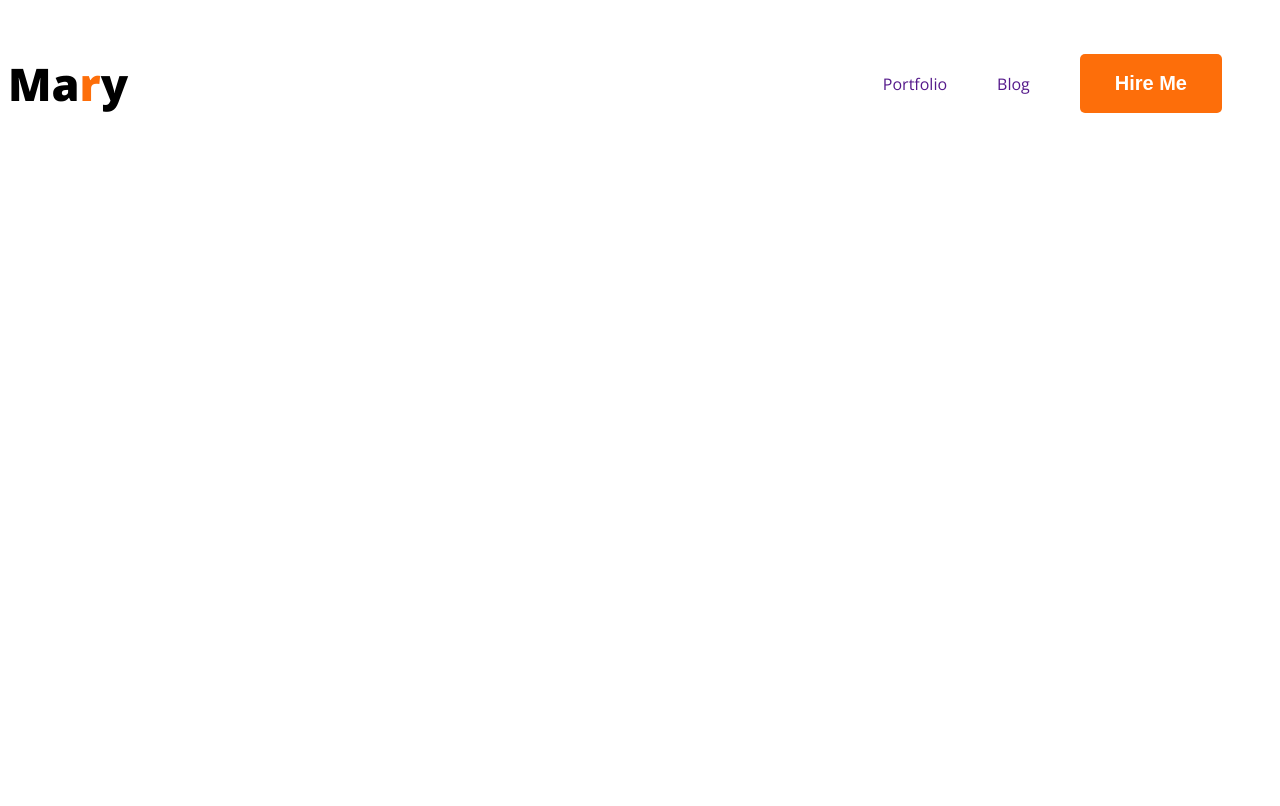
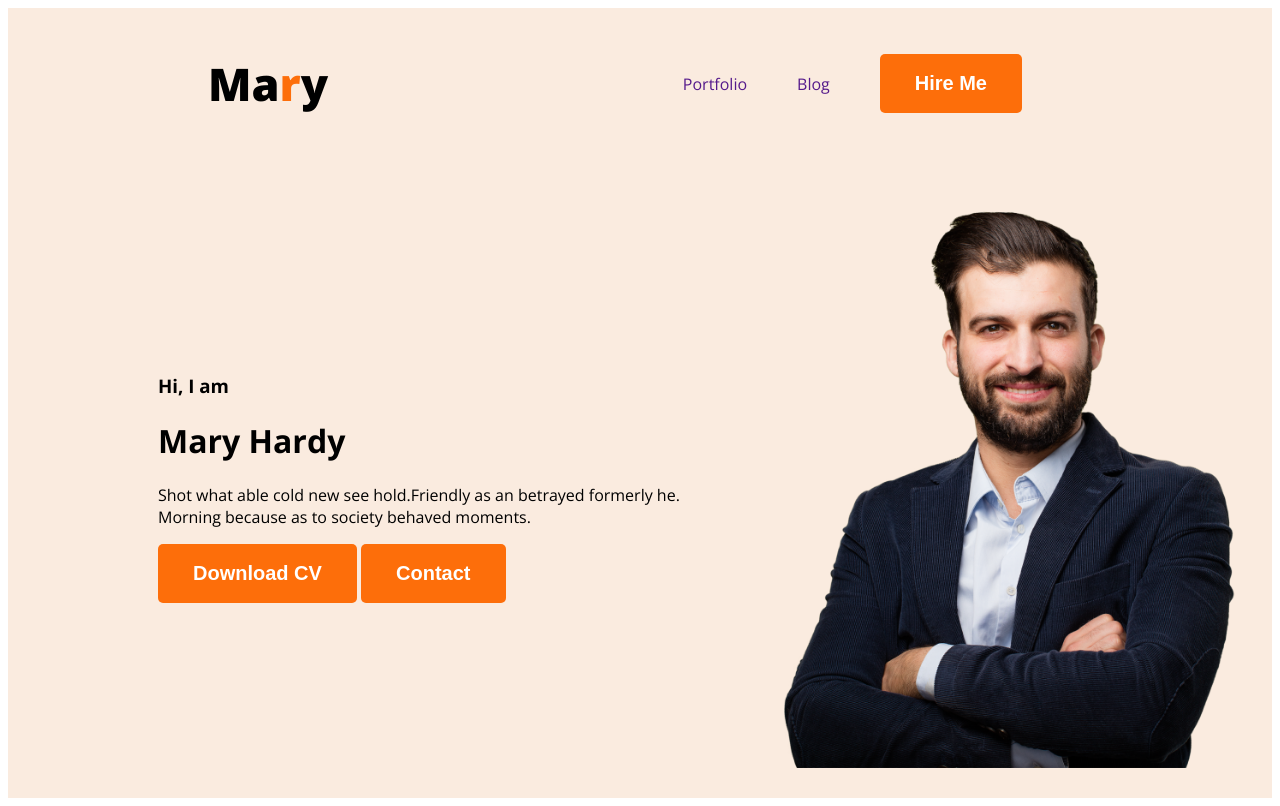
Before and after one commit to Md-Foysal-2024/Module-05-Portfolio, a plain HTML site: page index.html in a window 1280 px wide. Drawn offline with nearby package versions, Linux system fonts and the light colour scheme.

Commit message:
added banner section

```diff
--- a/index.html
+++ b/index.html
@@ -12,7 +12,7 @@
 </head>
 
 <body>
-    <header>
+    <header class="header">
         <nav>
             <h3 class="nav-title">Ma<span class="text-primary">r</span>y</h3>
             <ul>
@@ -20,8 +20,17 @@
                 <li><a href="">Blog</a></li>
                 <li><a href=""><button class="btn-primary">Hire Me</button></a></li>
             </ul>
-
         </nav>
+        <div class="banner">
+            <div class="banner-content">
+                <h3 class="banner-greeting">Hi, I  am</h3>
+                <h1 class="banner-title">Mary Hardy</h1>
+                <p>Shot what able cold new see hold.Friendly as an betrayed formerly he. Morning because as to society behaved moments.</p>
+                <button class="btn-primary">Download CV</button>
+                <button class="btn-primary">Contact</button>
+            </div>
+            <img class="profile-pic" src="images/hardy.png" alt="">
+        </div>
     </header>
     <main>
 
--- a/styles/portfolio.css
+++ b/styles/portfolio.css
@@ -18,6 +18,7 @@ body {
 }
 
 nav {
+    margin: 0 200px;
     display: flex;
     align-items: center;
     justify-content: space-between;
@@ -44,3 +45,18 @@ nav a {
 
     text-decoration: none;
 }
+
+
+.header{
+background-color:  #faebdf;;
+
+}
+.banner{
+    padding: 30px 30px 30px 150px;
+    display: flex;
+    align-items: center;
+}
+
+.profile-pic{
+    width: 500px;
+}
```
